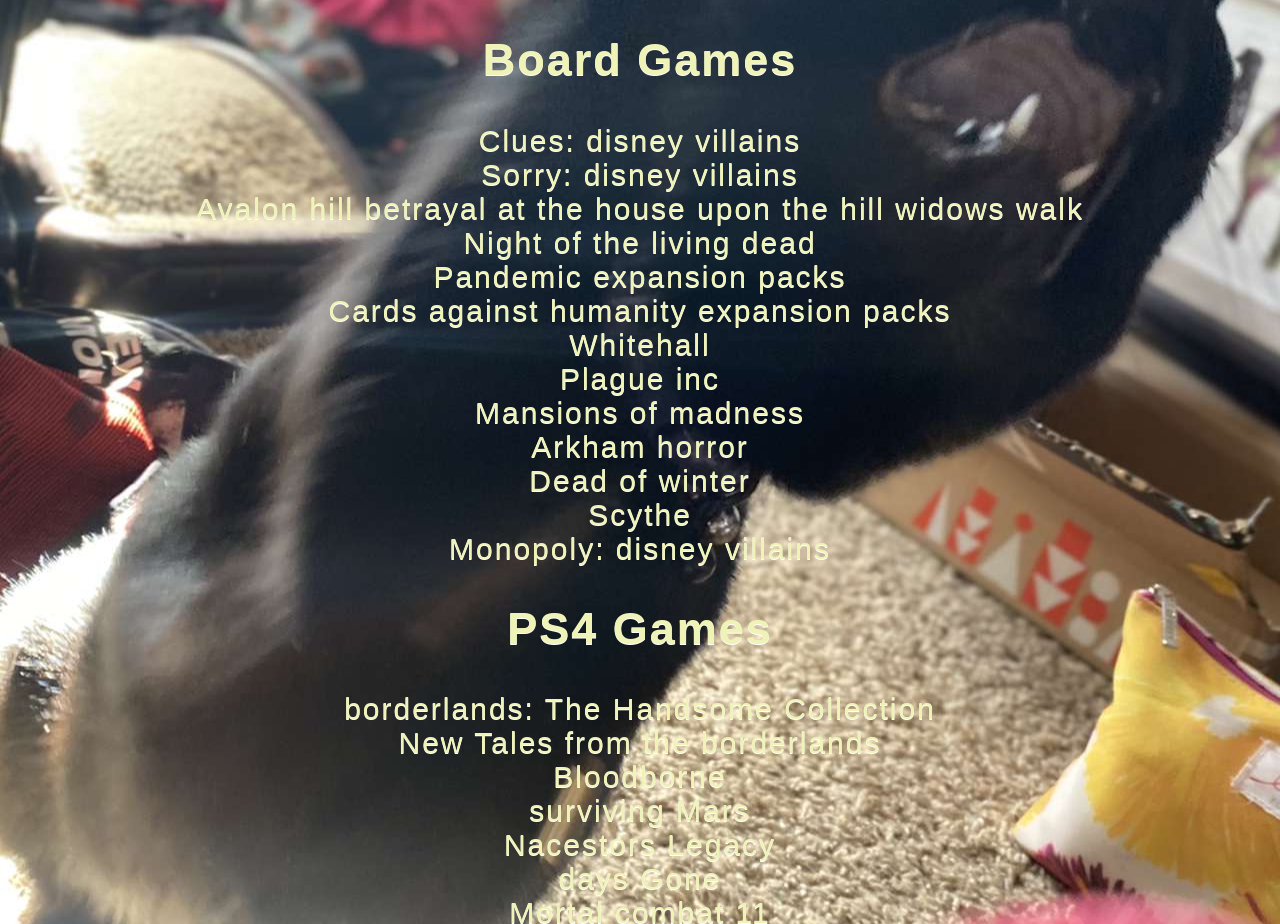
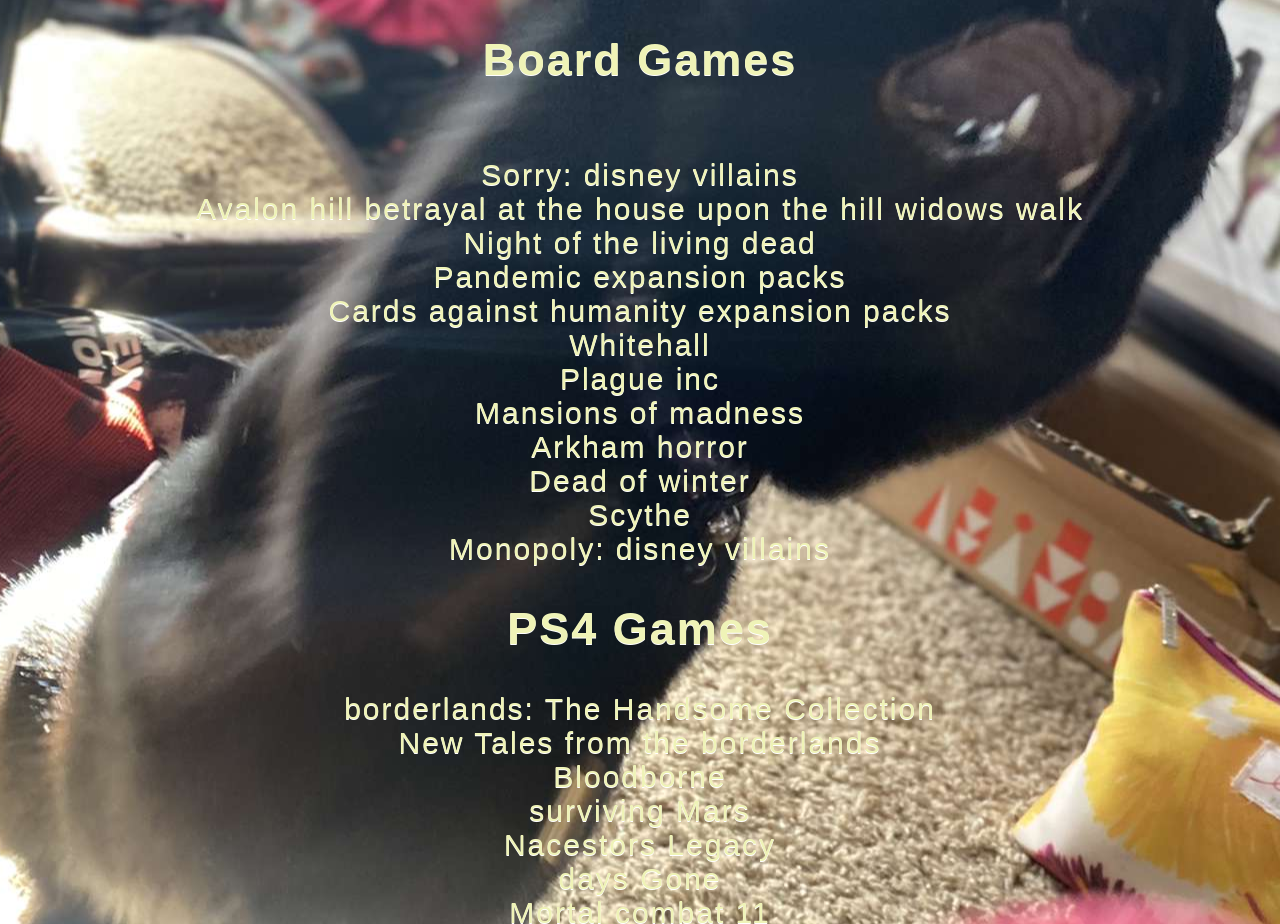
Before and after one commit to GroveofAcorns/Grove-s-Wants, a plain HTML site: page index.html in a window 1280 px wide. Shown: the part 1175-2099 px from the top of the page. Drawn offline with Linux system fonts and the light colour scheme.

Commit message:
Update index.html

```diff
--- a/index.html
+++ b/index.html
@@ -47,7 +47,7 @@
         <br>Wax seal stamps
     </p>
      <h2 style="color: #3f1d6f;">Board Games</h2>
-    <p style="color: #3f1d6f;">Clues: disney villains
+    <p style="color: #3f1d6f;">
         <br>Sorry: disney villains
         <br>Avalon hill betrayal at the house upon the hill widows walk
         <br>Night of the living dead
```
